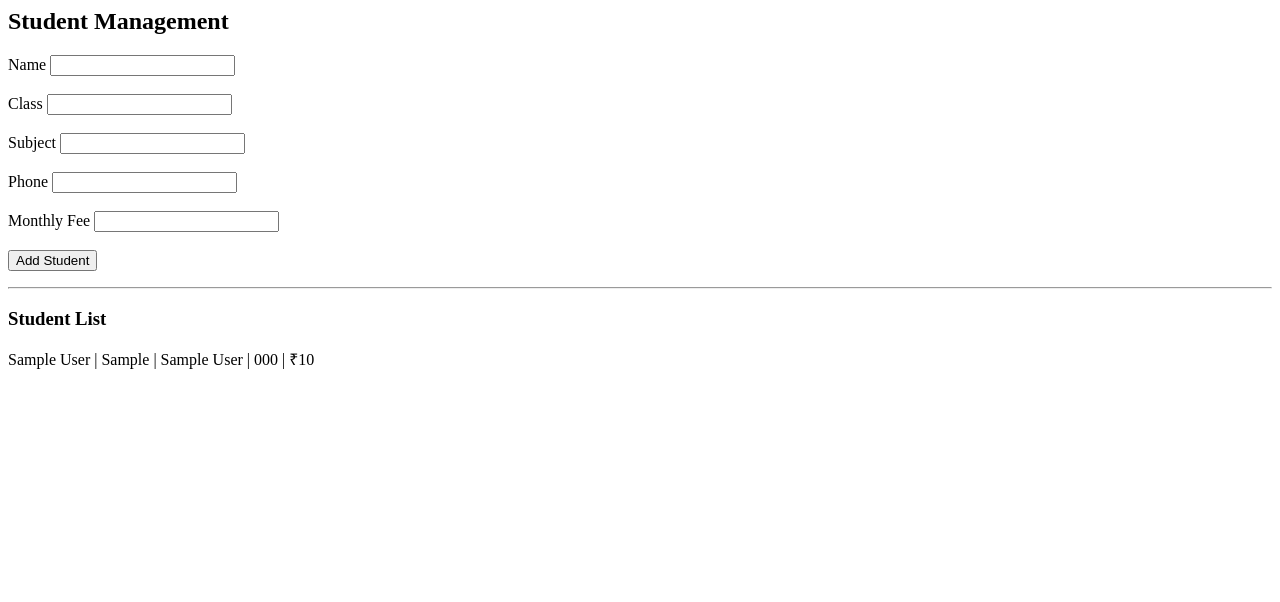
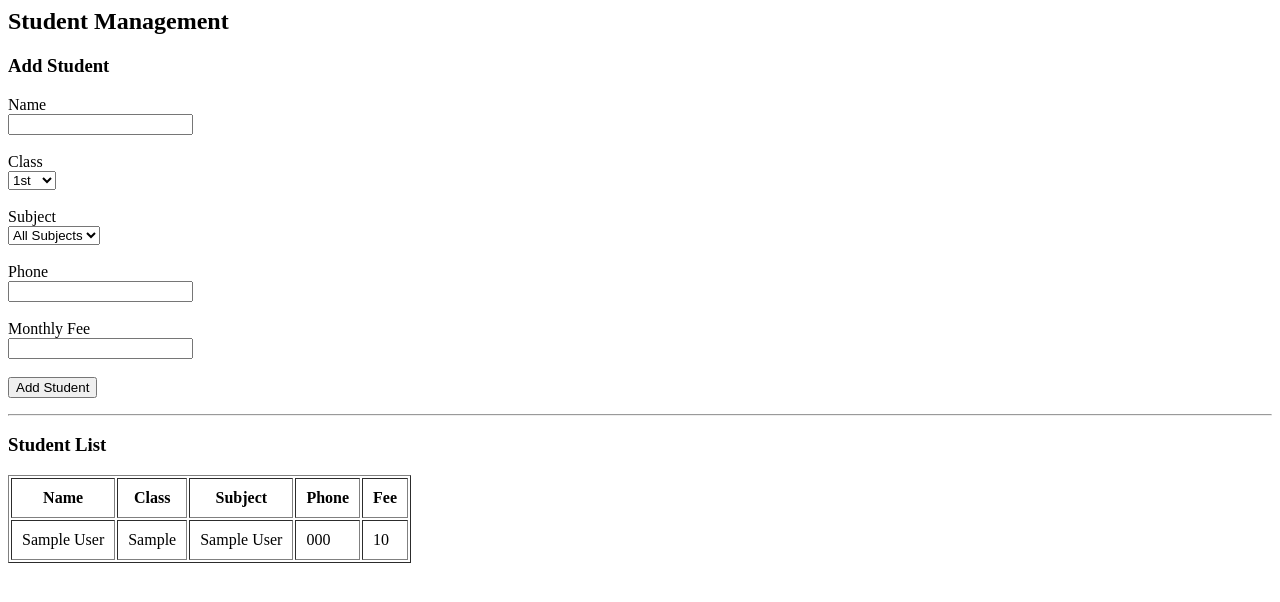
Before and after one commit to cuk6912/aaradhya-classes, a Flask app: page /students in a window 1280 px wide. Shown: the top 602 px of the page. Run offline with Flask 3, Linux system fonts and the light colour scheme; tables that the repository leaves empty hold one stand-in row (values such as "Sample post"); some libraries are stand-ins or nearby versions.

Commit message:
Update students.html

```diff
--- a/templates/students.html
+++ b/templates/students.html
@@ -1,23 +1,42 @@
 <h2>Student Management</h2>
+
+<h3>Add Student</h3>
 
 <form method="POST" action="/add_student">
 
-Name
-<input name="name"><br><br>
+Name<br>
+<input name="name" required><br><br>
 
-Class
-<input name="class"><br><br>
+Class<br>
+<select name="class">
+<option>1st</option>
+<option>2nd</option>
+<option>3rd</option>
+<option>4th</option>
+<option>5th</option>
+<option>6th</option>
+<option>7th</option>
+<option>8th</option>
+<option>9th</option>
+<option>10th</option>
+<option>11th</option>
+<option>12th</option>
+</select><br><br>
 
-Subject
-<input name="subject"><br><br>
+Subject<br>
+<select name="subject">
+<option>All Subjects</option>
+<option>Phonics</option>
+<option>Abacus</option>
+</select><br><br>
 
-Phone
+Phone<br>
 <input name="phone"><br><br>
 
-Monthly Fee
+Monthly Fee<br>
 <input name="fee"><br><br>
 
-<button>Add Student</button>
+<button type="submit">Add Student</button>
 
 </form>
 
@@ -25,14 +44,26 @@ Monthly Fee
 
 <h3>Student List</h3>
 
+<table border="1" cellpadding="10">
+
+<tr>
+<th>Name</th>
+<th>Class</th>
+<th>Subject</th>
+<th>Phone</th>
+<th>Fee</th>
+</tr>
+
 {% for s in students %}
 
-{{s.name}} |
-{{s.student_class}} |
-{{s.subject}} |
-{{s.phone}} |
-₹{{s.monthly_fee}}
-
-<br>
+<tr>
+<td>{{s.name}}</td>
+<td>{{s.student_class}}</td>
+<td>{{s.subject}}</td>
+<td>{{s.phone}}</td>
+<td>{{s.monthly_fee}}</td>
+</tr>
 
 {% endfor %}
+
+</table>
```
